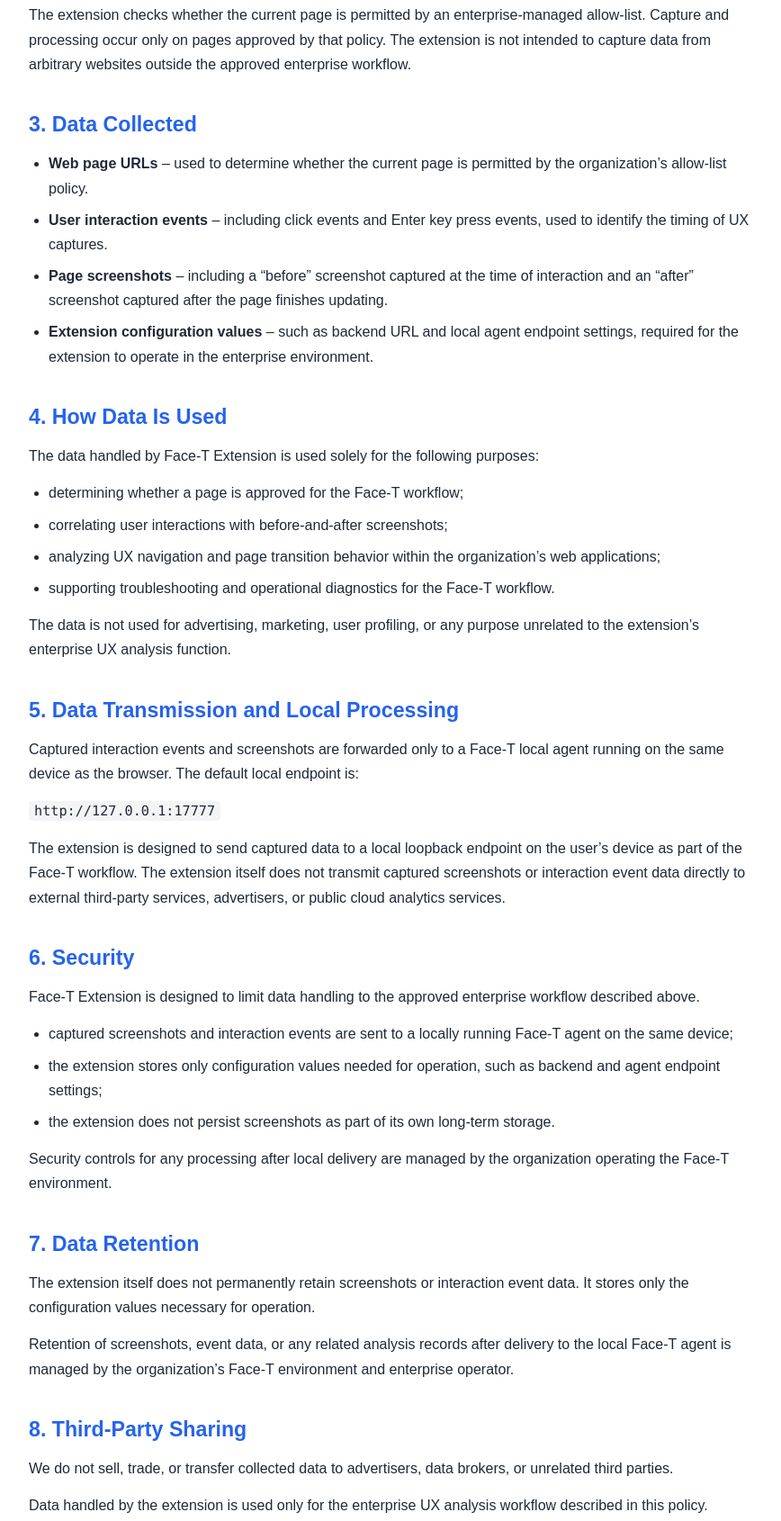
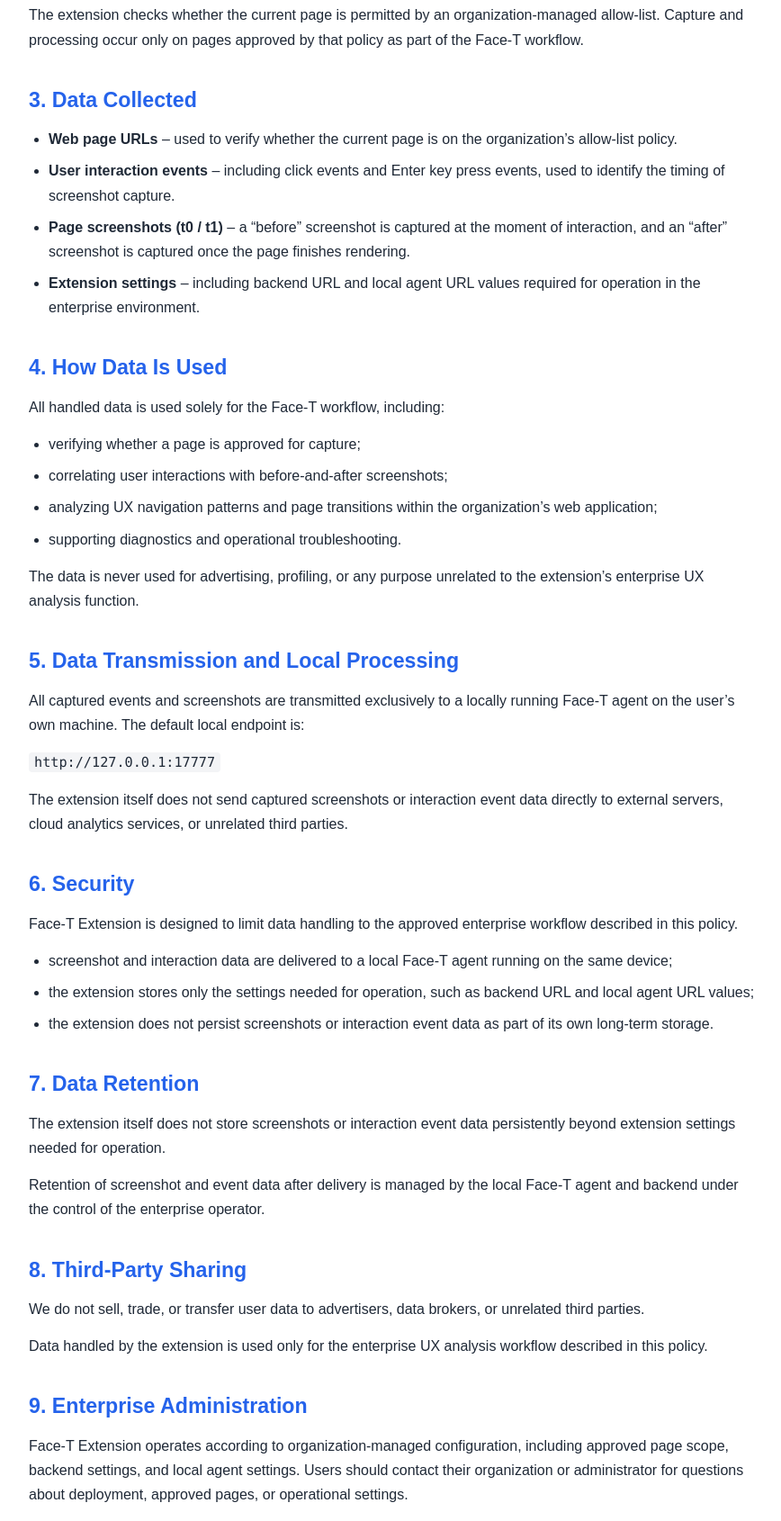
Before and after one commit to weedsdev1/facet-be, a plain HTML site: page index.html in a window 1280 px wide. Shown: the part 500-2190 px from the top of the page at 90% size, without its empty margins (202-1070 px from the left). Drawn offline with Linux system fonts and the light colour scheme.

Commit message:
Update index.html

```diff
--- a/index.html
+++ b/index.html
@@ -11,6 +11,7 @@
       --line: #e5e7eb;
       --accent: #2563eb;
       --bg: #ffffff;
+      --code-bg: #f3f4f6;
     }
 
     * {
@@ -32,8 +33,8 @@
     }
 
     h1 {
+      margin: 0 0 8px;
       font-size: 2.2rem;
-      margin: 0 0 8px;
       font-weight: 700;
     }
 
@@ -51,8 +52,8 @@
     }
 
     h2 {
+      margin: 34px 0 10px;
       font-size: 1.45rem;
-      margin: 34px 0 10px;
       color: var(--accent);
     }
 
@@ -70,7 +71,7 @@
     }
 
     code {
-      background: #f3f4f6;
+      background: var(--code-bg);
       padding: 2px 6px;
       border-radius: 4px;
       font-family: Consolas, Monaco, monospace;
@@ -100,13 +101,13 @@
     <p>
       Face-T Extension is an enterprise-use browser extension designed to help
       organizations analyze UX flows within their own web applications.
-      On enterprise-approved web pages, the extension records certain user
+      On approved enterprise web pages, the extension records certain user
       interaction events and captures before-and-after page screenshots to
       support UX analysis.
     </p>
     <p>
       This policy explains what data the extension handles, how it is used,
-      where it is sent, and how it is protected.
+      where it is sent, and how it is retained.
     </p>
 
     <h2>2. Scope and Approved Pages</h2>
@@ -115,109 +116,97 @@
     </p>
     <p>
       The extension checks whether the current page is permitted by an
-      enterprise-managed allow-list. Capture and processing occur only on pages
-      approved by that policy. The extension is not intended to capture data
-      from arbitrary websites outside the approved enterprise workflow.
+      organization-managed allow-list. Capture and processing occur only on
+      pages approved by that policy as part of the Face-T workflow.
     </p>
 
     <h2>3. Data Collected</h2>
     <ul>
       <li>
-        <strong>Web page URLs</strong> – used to determine whether the current
-        page is permitted by the organization’s allow-list policy.
+        <strong>Web page URLs</strong> – used to verify whether the current
+        page is on the organization’s allow-list policy.
       </li>
       <li>
         <strong>User interaction events</strong> – including click events and
-        Enter key press events, used to identify the timing of UX captures.
+        Enter key press events, used to identify the timing of screenshot
+        capture.
       </li>
       <li>
-        <strong>Page screenshots</strong> – including a “before” screenshot
-        captured at the time of interaction and an “after” screenshot captured
-        after the page finishes updating.
+        <strong>Page screenshots (t0 / t1)</strong> – a “before” screenshot is
+        captured at the moment of interaction, and an “after” screenshot is
+        captured once the page finishes rendering.
       </li>
       <li>
-        <strong>Extension configuration values</strong> – such as backend URL
-        and local agent endpoint settings, required for the extension to operate
-        in the enterprise environment.
+        <strong>Extension settings</strong> – including backend URL and local
+        agent URL values required for operation in the enterprise environment.
       </li>
     </ul>
 
     <h2>4. How Data Is Used</h2>
     <p>
-      The data handled by Face-T Extension is used solely for the following
-      purposes:
+      All handled data is used solely for the Face-T workflow, including:
     </p>
     <ul>
-      <li>determining whether a page is approved for the Face-T workflow;</li>
+      <li>verifying whether a page is approved for capture;</li>
       <li>correlating user interactions with before-and-after screenshots;</li>
       <li>
-        analyzing UX navigation and page transition behavior within the
-        organization’s web applications;
+        analyzing UX navigation patterns and page transitions within the
+        organization’s web application;
       </li>
-      <li>
-        supporting troubleshooting and operational diagnostics for the Face-T
-        workflow.
-      </li>
+      <li>supporting diagnostics and operational troubleshooting.</li>
     </ul>
     <p>
-      The data is not used for advertising, marketing, user profiling, or any
-      purpose unrelated to the extension’s enterprise UX analysis function.
+      The data is never used for advertising, profiling, or any purpose
+      unrelated to the extension’s enterprise UX analysis function.
     </p>
 
     <h2>5. Data Transmission and Local Processing</h2>
     <p>
-      Captured interaction events and screenshots are forwarded only to a
-      Face-T local agent running on the same device as the browser.
+      All captured events and screenshots are transmitted exclusively to a
+      locally running Face-T agent on the user’s own machine.
       The default local endpoint is:
     </p>
     <p><code>http://127.0.0.1:17777</code></p>
     <p>
-      The extension is designed to send captured data to a local loopback
-      endpoint on the user’s device as part of the Face-T workflow.
-      The extension itself does not transmit captured screenshots or
-      interaction event data directly to external third-party services,
-      advertisers, or public cloud analytics services.
+      The extension itself does not send captured screenshots or interaction
+      event data directly to external servers, cloud analytics services, or
+      unrelated third parties.
     </p>
 
     <h2>6. Security</h2>
     <p>
       Face-T Extension is designed to limit data handling to the approved
-      enterprise workflow described above.
+      enterprise workflow described in this policy.
     </p>
     <ul>
       <li>
-        captured screenshots and interaction events are sent to a locally
-        running Face-T agent on the same device;
+        screenshot and interaction data are delivered to a local Face-T agent
+        running on the same device;
       </li>
       <li>
-        the extension stores only configuration values needed for operation,
-        such as backend and agent endpoint settings;
+        the extension stores only the settings needed for operation, such as
+        backend URL and local agent URL values;
       </li>
       <li>
-        the extension does not persist screenshots as part of its own
-        long-term storage.
+        the extension does not persist screenshots or interaction event data as
+        part of its own long-term storage.
       </li>
     </ul>
-    <p>
-      Security controls for any processing after local delivery are managed by
-      the organization operating the Face-T environment.
-    </p>
 
     <h2>7. Data Retention</h2>
     <p>
-      The extension itself does not permanently retain screenshots or
-      interaction event data. It stores only the configuration values necessary
-      for operation.
+      The extension itself does not store screenshots or interaction event data
+      persistently beyond extension settings needed for operation.
     </p>
     <p>
-      Retention of screenshots, event data, or any related analysis records
-      after delivery to the local Face-T agent is managed by the organization’s
-      Face-T environment and enterprise operator.
+      Retention of screenshot and event data after delivery is managed by the
+      local Face-T agent and backend under the control of the enterprise
+      operator.
     </p>
 
     <h2>8. Third-Party Sharing</h2>
     <p>
-      We do not sell, trade, or transfer collected data to advertisers, data
+      We do not sell, trade, or transfer user data to advertisers, data
       brokers, or unrelated third parties.
     </p>
     <p>
```
